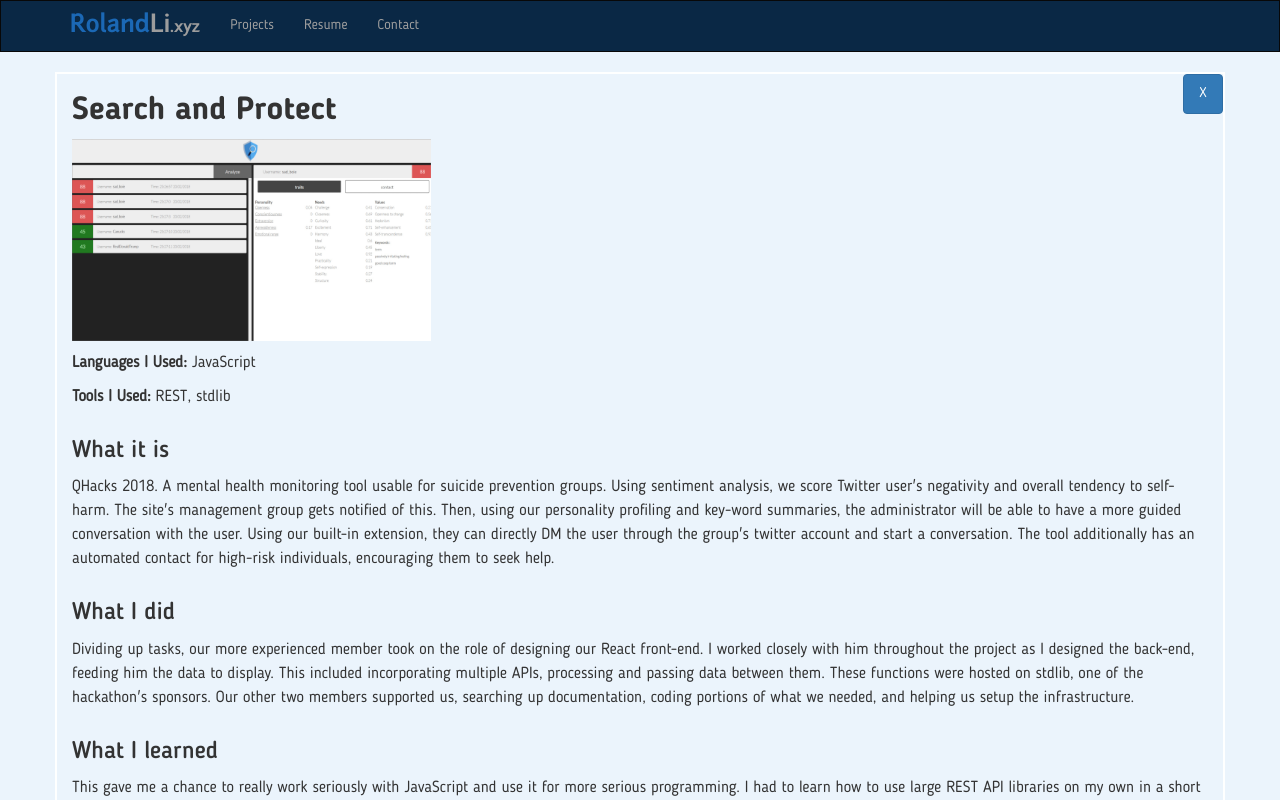
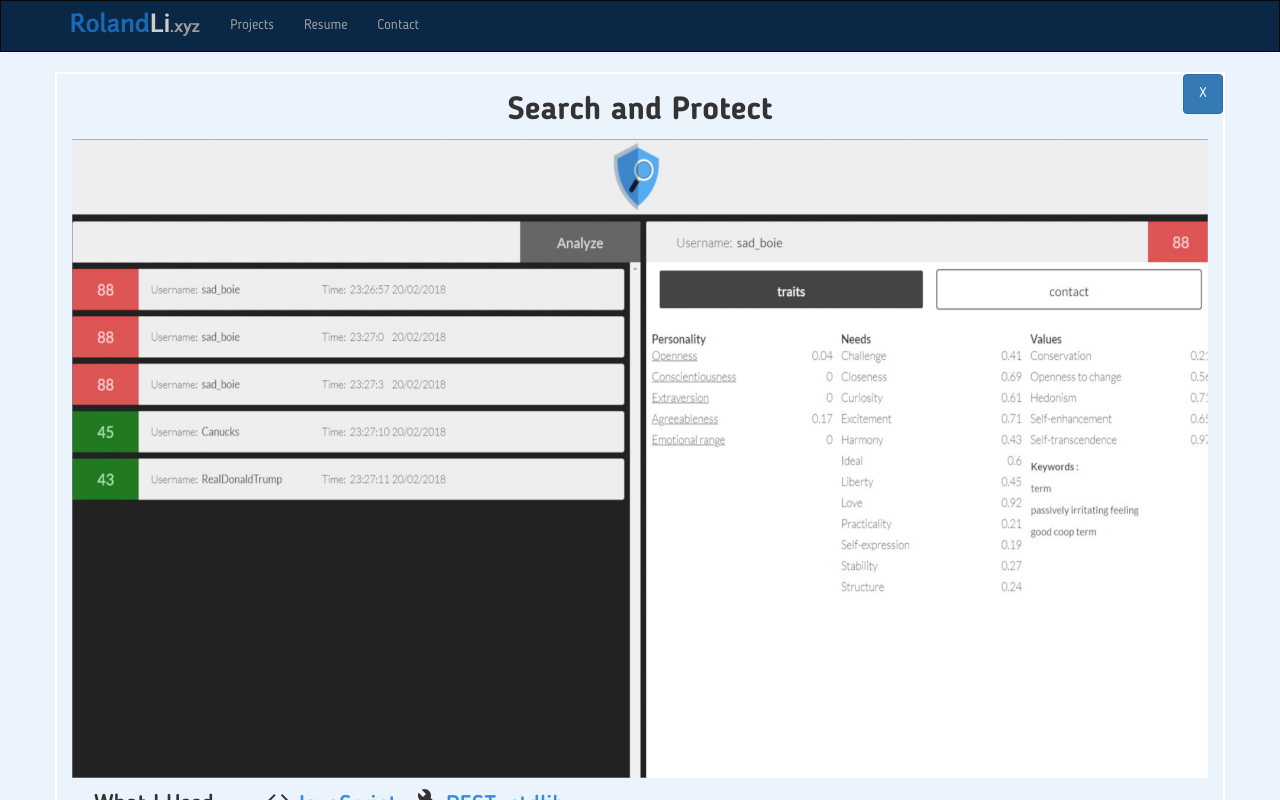
Before and after one commit to Roland-Li/RolandReact, a React (Create React App) app: page / in a window 1280 px wide. Both pictures are taken after a click on the element 640 px from the left and 181 px from the top of the page. Shown: the top 800 px of the page. Built offline with nearby package versions, Linux system fonts and the light colour scheme.

Commit message:
Cleaning up the project display section

```diff
--- a/src/Components/MyNavbar.css
+++ b/src/Components/MyNavbar.css
@@ -20,15 +20,19 @@
         transform: scale(1.04,1.04);
         animation-play-state: paused;
     }
-    }
+}
 
 
 .MyNavbar-Brand:hover #header-p1{
     color:#3a8ee2;
 }
 
-.MyNavbar-Brand:hover #header-p2, .MyNavbar-Brand:hover #header-p3{
+.MyNavbar-Brand:hover #header-p2{
     color:#fff;
+}
+
+.MyNavbar-Brand:hover #header-p3{
+    color: #cdcdcd;
 }
 
 #header-p1{
@@ -37,6 +41,7 @@
 }
 
 #header-p2{
+    color: #cdcdcd;
     display: inline;
 }
 
--- a/src/Components/ProjectContainer.css
+++ b/src/Components/ProjectContainer.css
@@ -6,9 +6,10 @@
 
 /* Project Container/Box Layouts _____________________________________________________ */
 .projectWindow{
-    height: 78vh;
+    height: 80vh;
     overflow-y: scroll;
-    overflow-x: hidden
+    overflow-x: hidden;
+    padding-right:0px;
 }
 
 /* Project Display Layout _____________________________________________________ */
@@ -18,6 +19,25 @@
 
 .displayBox img {
     width:100%;
+    margin-bottom:10px;
+}
+
+.displayBox h2, .displayBox h3{
+    text-align: center;
+}
+
+.displayBox h3{
+    margin:0;
+    margin-top:5px;
+}
+
+.displayBox .listSection .highlight{
+    display: inline-block;
+    padding-right: 20px;
+    padding-left: 5px;
+}
+
+.listSection{
     margin-bottom:10px;
 }
 
--- a/src/Components/ProjectDisplay.js
+++ b/src/Components/ProjectDisplay.js
@@ -32,34 +32,47 @@ export default function ProjectDisplay(props) {
                 </Col>
             </Row>
             <Row>
-                <Col xs={12} md={4}>
+                <Col xs={12}>
                    <img src={require("../Project_Images/" + props.project.images[0])}/>
                 </Col>
             </Row>
-            <Row>
-                <Col xs={12}>
-                   <p><b>Languages I Used:</b> {props.project.languages_used.join(", ")}</p>
+            <Row className='listSection'>
+                <Col xs={12} md={2}>
+                    <h3>What I Used</h3>
                 </Col>
-                <Col xs={12}>
-                   <p><b>Tools I Used:</b> {props.project.tools_used.join(", ")}</p>
+                <Col xs={12} md={10}>
+                    <i class="material-icons">code</i>
+                    <h3 className='highlight'>{props.project.languages_used.join(", ")}</h3>
+                    <i class="material-icons">build</i>
+                    <h3 className='highlight'>{props.project.tools_used.join(", ")}</h3>
                 </Col>
             </Row>
             <Row>
-                <Col xs={12}>
-                    <h3>What it is</h3>
+                <Col xs={12} md={2}>
+                    <h3>What It Was</h3>
+                </Col>
+                <Col xs={12} md={10}>
                     <p>{props.project.project_description}</p>
                 </Col>
             </Row>
             <Row>
-                <Col xs={12}>
-                    <h3>What I did</h3>
+                <Col xs={12} md={2}>
+                     <h3>What I Did</h3>
+                </Col>
+                <Col xs={12} md={10}>
                     <p>{props.project.work_description}</p>
                 </Col>
             </Row>
             <Row>
+                <Col xs={12} md={2}>
+                    <h3>What I Learned</h3>
+                </Col>
+                <Col xs={12} md={10}>
+                    <p>{props.project.learn_description}</p>
+                </Col>
                 <Col xs={12}>
-                    <h3>What I learned</h3>
-                    <p>{props.project.learn_description}</p>
+
+
                 </Col>
             </Row>
         </Grid>
--- a/src/index.css
+++ b/src/index.css
@@ -6,6 +6,10 @@ body {
 }
 
 /* Recommended Font Sizes: 8, 16, 24, 32, 48, 64, 95 */
+.highlight{
+  color: #3a8ee2;
+}
+
 h1{
   color: #103c68;
   font-size: 48px;
--- a/src/index.js
+++ b/src/index.js
@@ -7,6 +7,7 @@ import registerServiceWorker from './registerServiceWorker';
 
 ReactDOM.render(
 <div>
+    <link href="https://fonts.googleapis.com/icon?family=Material+Icons" rel="stylesheet"></link>
     <App />
 </div>
 , document.getElementById('root')
```
